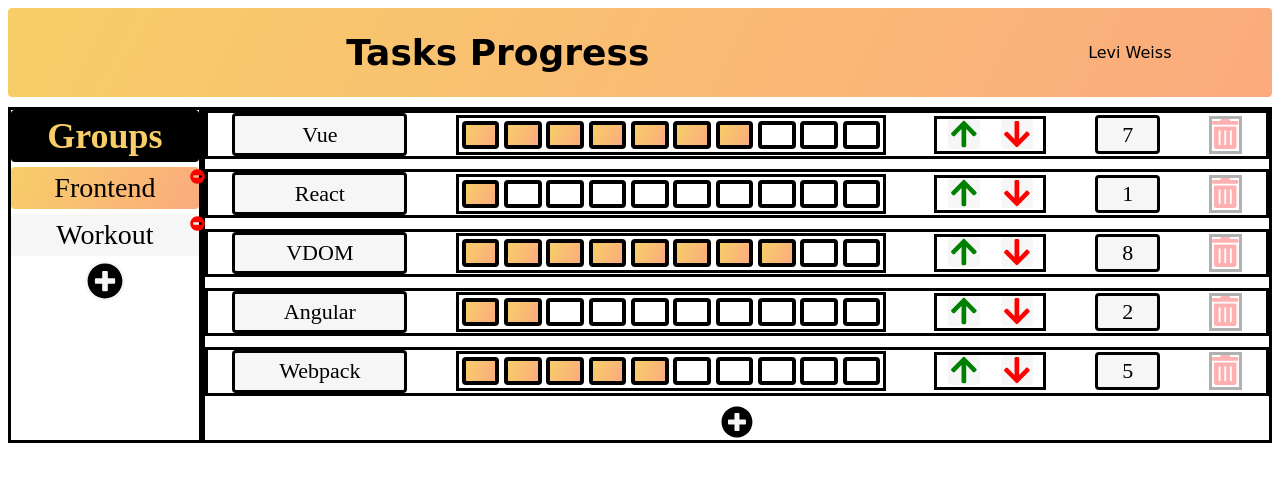
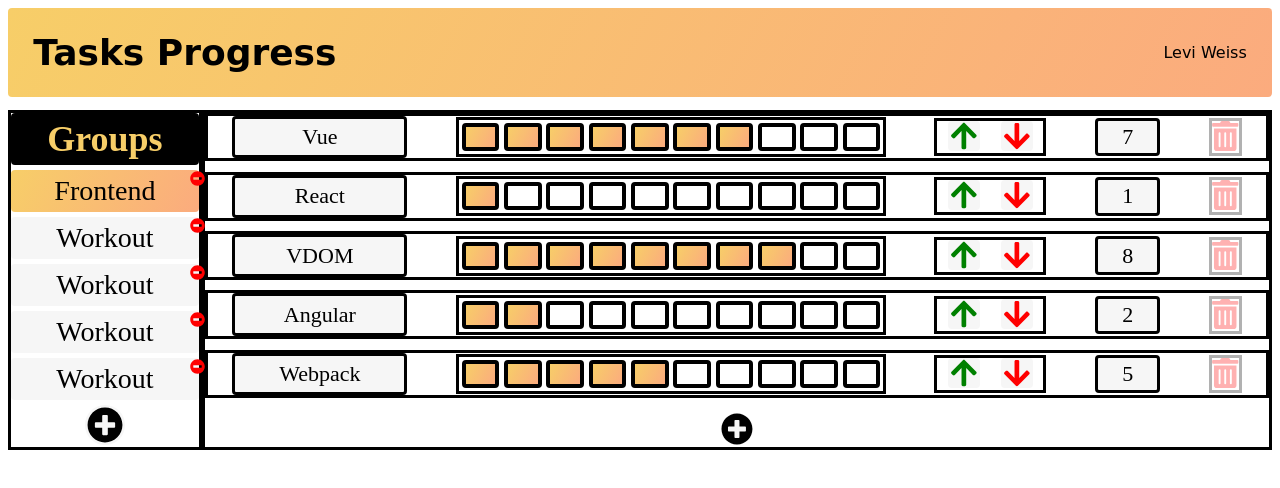
Before and after one commit to leviweiss/Task-Progress, a Vue app: page / in a window 1280 px wide. Shown: the top 488 px of the page. Built offline with nearby package versions, Linux system fonts and the light colour scheme; the HTML template or start-up script is replaced by a standard one.

Commit message:
basic template to groups navigation

```diff
--- a/src/App.vue
+++ b/src/App.vue
@@ -1,7 +1,8 @@
 <template>
   <div id="app" class="app-container">
     <div class="app-container__elements">
-      <app-header></app-header>
+      <app-header class="app-container__elements__header"/>
+      <app-groups-navigation v-show="toShowGroupsNavigation" class="app-container__elements__app-groups-navigation"/>
       <div class="app-container__elements__body">
         <app-groups-list class="app-container__elements__body__groups-list" @open-modal="openAddGroupModal = true"></app-groups-list>
         <app-tasks-list class="app-container__elements__body__tasks-list"></app-tasks-list>
@@ -11,14 +12,21 @@
 </template>
 
 <script>
+import { mapState } from 'vuex'
 import AppHeader from '@/components/AppHeader.vue'
 import AppGroupsList from '@/components/AppGroupsList.vue'
 import AppTasksList from '@/components/AppTasksList.vue'
+import appGroupsNavigation from '@/components/appGroupsNavigation.vue'
 
 export default {
   name: 'App',
   components: {
-    AppHeader, AppTasksList, AppGroupsList
+    AppHeader, AppTasksList, AppGroupsList, appGroupsNavigation
+  },
+  computed: {
+    ...mapState({
+      toShowGroupsNavigation: state => state.toShowGroupsNavigation
+    })
   }
 }
 </script>
@@ -28,9 +36,16 @@
   &__elements {
     @include flex-column;
 
+    &__header {
+      margin-bottom: 1%;
+    }
+
+    &__app-groups-navigation {
+      margin-bottom: 1%;
+    }
+
     &__body {
       @include flex-row;
-      padding-top: 10px;
 
       &__groups-list {
         border: solid 3px;
--- a/src/components/AppGroupsList.vue
+++ b/src/components/AppGroupsList.vue
@@ -1,5 +1,5 @@
 <template>
-  <div id="groups-list" class="groups-list-container">
+  <div id="app-groups-list" class="groups-list-container">
     <div class="groups-list-container__header">Groups</div>
     <div v-for="group in groupsInfo" :key="group.id">
       <div class="groups-list-container__item"
@@ -34,7 +34,8 @@
     ...mapState({
       groupsInfo: state => state.groupsInfo,
       chosenGroupId: state => state.chosenGroupId,
-      openGroupModal: state => state.openGroupModal
+      openGroupModal: state => state.openGroupModal,
+      toShowGroupsNavigation: state => state.toShowGroupsNavigation
     }),
     ...mapGetters([
 
--- a/src/components/AppHeader.vue
+++ b/src/components/AppHeader.vue
@@ -1,6 +1,6 @@
 <template>
   <div id="app-header" class="header-container">
-    <div class="header-container__navigation-bar">
+    <div class="header-container__navigation-bar" @click="showGroupsNavigation">
       <div class="header-container__navigation-bar__icon">
         <i class="fa fa-bars"></i>
       </div>
@@ -16,8 +16,15 @@
 </template>
 
 <script>
+import { mapActions } from 'vuex'
+
 export default {
-  name: 'app-header'
+  name: 'app-header',
+  methods: {
+    ...mapActions([
+      'showGroupsNavigation'
+    ])
+  }
 }
 </script>
 
@@ -69,6 +76,14 @@
     &__navigation-bar {
       display: none;
     }
+
+    &__header-name {
+      text-align: left;
+    }
+
+    &__user-info {
+      text-align: right;
+    }
   }
 }
 
@@ -76,17 +91,14 @@
   .header-container {
     &__navigation-bar {
       font-size: $small-font;
-      color: green;
     }
 
     &__header-name {
       font-size: $medium-large-font;
-      color: green;
     }
 
     &__user-info {
       font-size: $small-font;
-      color: green;
     }
   }
 }
@@ -95,17 +107,14 @@
   .header-container {
     &__navigation-bar {
       font-size: $extra-small-font;
-      color: red;
     }
 
     &__header-name {
       font-size: $small-medium-font;
-      color: red;
     }
 
     &__user-info {
       font-size: $extra-small-font;
-      color: red;
     }
   }
 }
--- /dev/null
+++ b/src/components/appGroupsNavigation.vue
@@ -0,0 +1,46 @@
+<template>
+  <div id="groups-navigation" class="groups-navigation-container">
+    <div class="groups-navigation-container__close">
+      Levi Weiss
+    </div>
+    <div class="groups-navigation-container__groups-list">
+      <div class="groups-navigation-container__groups-list__group" v-for="group in groupsInfo" :key="group.id">
+        {{ group.id }}
+      </div>
+    </div>
+  </div>
+</template>
+
+<script>
+import { mapState } from 'vuex'
+
+export default {
+  name: 'app-groups-navigation',
+  computed: {
+    ...mapState({
+      groupsInfo: state => state.groupsInfo,
+      chosenGroupId: state => state.chosenGroupId
+    })
+  }
+}
+</script>
+
+<style scoped lang="scss">
+.groups-navigation-container {
+  @include flex-column;
+  background: $orange-linear-gradient;
+  border-radius: $small-border-radius;
+  border: solid 3px;
+
+  &__groups-list {
+    @include flex-row;
+    justify-content: space-around;
+    border-radius: $small-border-radius;
+    border: solid 3px;
+
+    &__group {
+      border: solid 3px;
+    }
+  }
+}
+</style>
--- a/src/store.js
+++ b/src/store.js
@@ -63,6 +63,84 @@
             value: 5
           }
         ]
+      },
+      {
+        id: 3,
+        name: 'Workout',
+        tasks: [
+          {
+            id: 1,
+            name: 'Abs',
+            value: 4
+          },
+          {
+            id: 2,
+            name: 'Running',
+            value: 5
+          },
+          {
+            id: 3,
+            name: 'Tennis',
+            value: 7
+          },
+          {
+            id: 4,
+            name: 'Gym',
+            value: 5
+          }
+        ]
+      },
+      {
+        id: 4,
+        name: 'Workout',
+        tasks: [
+          {
+            id: 1,
+            name: 'Abs',
+            value: 4
+          },
+          {
+            id: 2,
+            name: 'Running',
+            value: 5
+          },
+          {
+            id: 3,
+            name: 'Tennis',
+            value: 7
+          },
+          {
+            id: 4,
+            name: 'Gym',
+            value: 5
+          }
+        ]
+      },
+      {
+        id: 5,
+        name: 'Workout',
+        tasks: [
+          {
+            id: 1,
+            name: 'Abs',
+            value: 4
+          },
+          {
+            id: 2,
+            name: 'Running',
+            value: 5
+          },
+          {
+            id: 3,
+            name: 'Tennis',
+            value: 7
+          },
+          {
+            id: 4,
+            name: 'Gym',
+            value: 5
+          }
+        ]
       }
     ],
     chosenGroupId: 1,
@@ -71,7 +149,8 @@
     lastGroupId: 3,
     openGroupModal: false,
     addingNewTaskMode: false,
-    DEFAULT_TASK_VALUE: 5
+    DEFAULT_TASK_VALUE: 5,
+    toShowGroupsNavigation: false
   },
   mutations: {
     SET_CHOSEN_GROUP_ID (state, groupId) {
@@ -165,6 +244,9 @@
       var chosenGroupInfo = state.groupsInfo[chosenGroupInfoIndex]
       const index = chosenGroupInfo.tasks.findIndex(t => t.id === taskId)
       chosenGroupInfo.tasks.splice(index, 1)
+    },
+    SHOW_GROUPS_NAVIGATION (state) {
+      state.toShowGroupsNavigation = true
     }
   },
   getters: {
@@ -222,6 +304,9 @@
     },
     removeTask ({ commit }, taskId) {
       commit('REMOVE_TASK', taskId)
+    },
+    showGroupsNavigation ({ commit }) {
+      commit('SHOW_GROUPS_NAVIGATION')
     }
   }
 })
```
